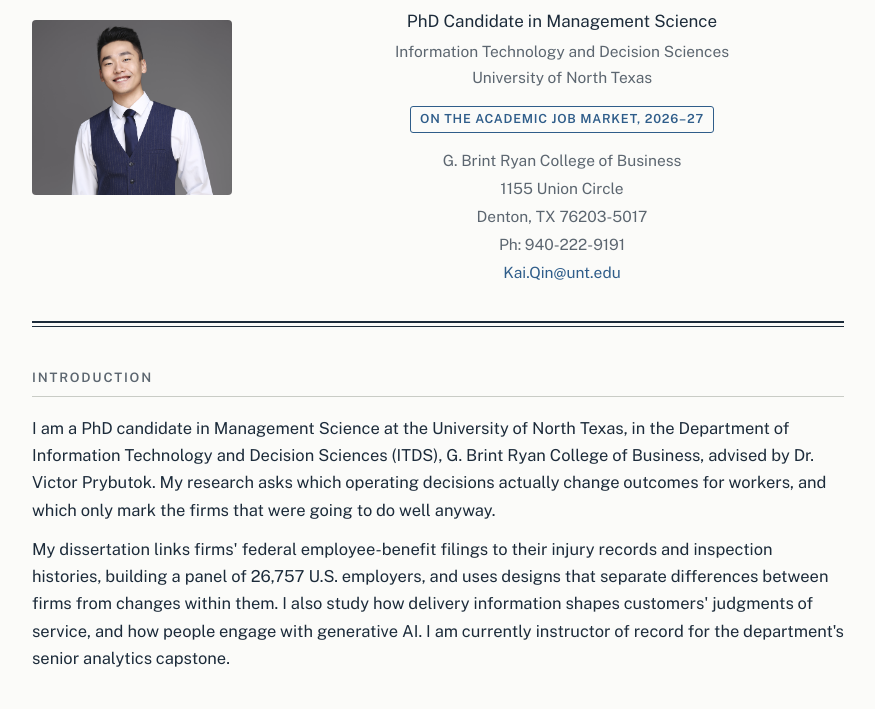
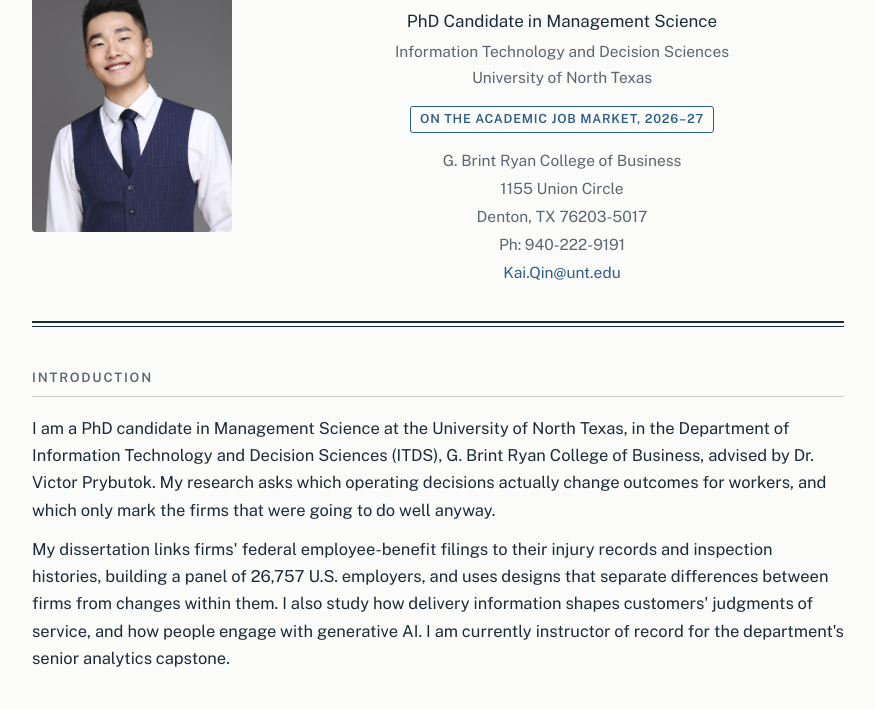
Before and after one commit to kaiqin9191/kaiqin9191.github.io, a plain HTML site: page index.html in a window 1280 px wide. Shown: the part 128-837 px from the top of the page, without its empty margins (202-1077 px from the left). Drawn offline with nearby package versions, Linux system fonts and the light colour scheme.

Commit message:
Update index.html

```diff
--- a/index.html
+++ b/index.html
@@ -50,6 +50,9 @@
   }
   .idcard img {
     width: 100%;
+    aspect-ratio: 4 / 5;
+    object-fit: cover;
+    object-position: 50% 20%;
     border-radius: 4px;
     display: block;
   }
```
